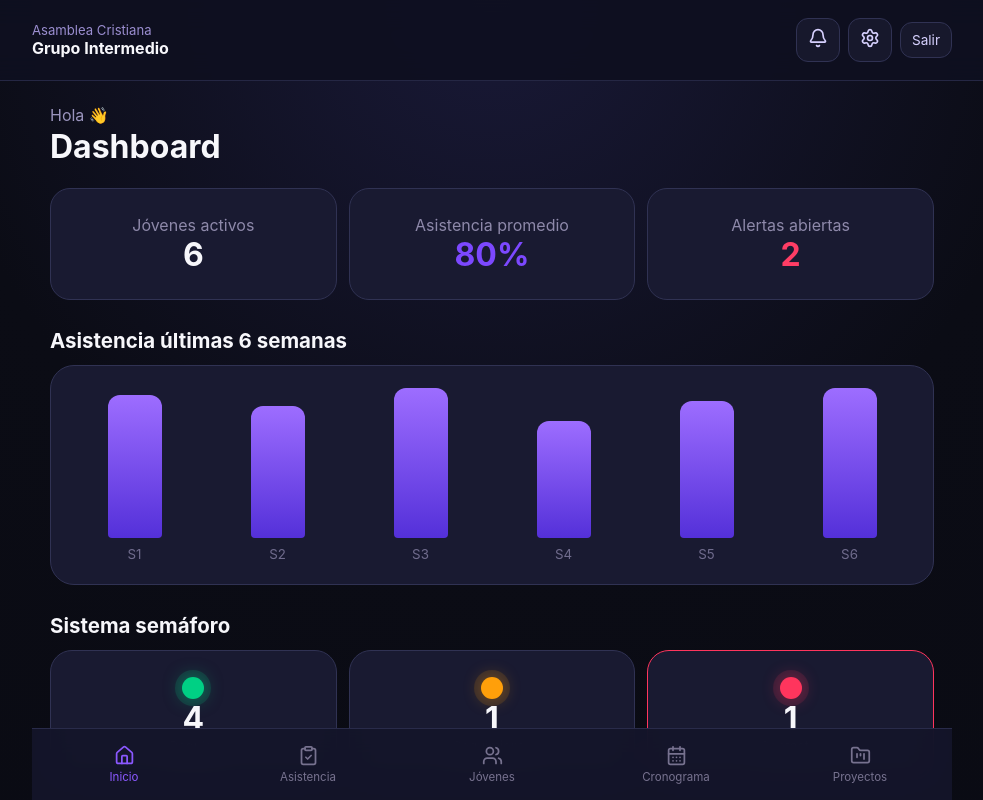
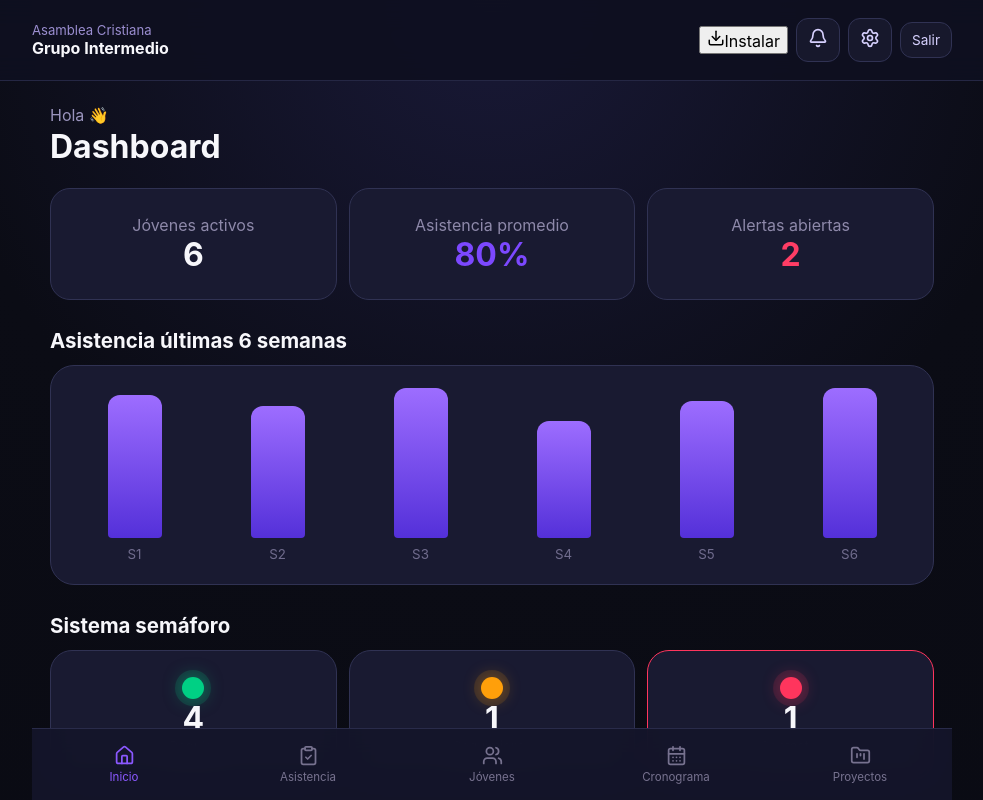
Before and after one commit to martinezdiegoe-ux/grupo-intermedio-gestion, a React (Vite) app: page / in a window 1280 px wide. Shown: the top 800 px of the page, without its empty margins (148-1131 px from the left). Built offline with nearby package versions, Linux system fonts and the light colour scheme; no server answers.

Commit message:
Add InstallAppButton to AppShell component
Add install access to app shell

```diff
--- a/src/components/AppShell.tsx
+++ b/src/components/AppShell.tsx
@@ -3,13 +3,14 @@ import { Bell,CalendarDays,ClipboardCheck,FolderKanban,Home,Settings,Users } fro
 import { NavLink,useNavigate } from 'react-router-dom'
 import { useAuth } from '../state/AuthContext'
 import { useOnlineStatus } from '../hooks/useOnlineStatus'
+import InstallAppButton from './InstallAppButton'
 const nav=[['/',Home,'Inicio'],['/asistencia',ClipboardCheck,'Asistencia'],['/jovenes',Users,'Jóvenes'],['/cronograma',CalendarDays,'Cronograma'],['/proyectos',FolderKanban,'Proyectos']] as const
 export default function AppShell({children}:{children:ReactNode}){
  const {user,signOut}=useAuth();const online=useOnlineStatus();const go=useNavigate()
  return <div className="app-frame">
  {!online&&<div className="offline-banner">Sin conexión · la asistencia puede guardarse localmente</div>}
  <header className="topbar"><div><div className="eyebrow">Asamblea Cristiana</div><strong>Grupo Intermedio</strong></div>
- <div className="top-actions"><button className="icon-btn" onClick={()=>go('/alertas')}><Bell size={20}/></button>{(user?.role==='superadmin'||user?.role==='admin')&&<button className="icon-btn" onClick={()=>go('/admin')}><Settings size={20}/></button>}<button className="text-btn" onClick={()=>signOut()}>Salir</button></div></header>
+ <div className="top-actions"><InstallAppButton compact/><button className="icon-btn" onClick={()=>go('/alertas')}><Bell size={20}/></button>{(user?.role==='superadmin'||user?.role==='admin')&&<button className="icon-btn" onClick={()=>go('/admin')}><Settings size={20}/></button>}<button className="text-btn" onClick={()=>signOut()}>Salir</button></div></header>
  <main className="page">{children}</main>
  <nav className="bottom-nav">{nav.map(([to,Icon,label])=><NavLink key={to} to={to} end={to==='/' as any} className={({isActive})=>isActive?'active':''}><Icon size={21}/><span>{label}</span></NavLink>)}</nav>
  </div>
```
